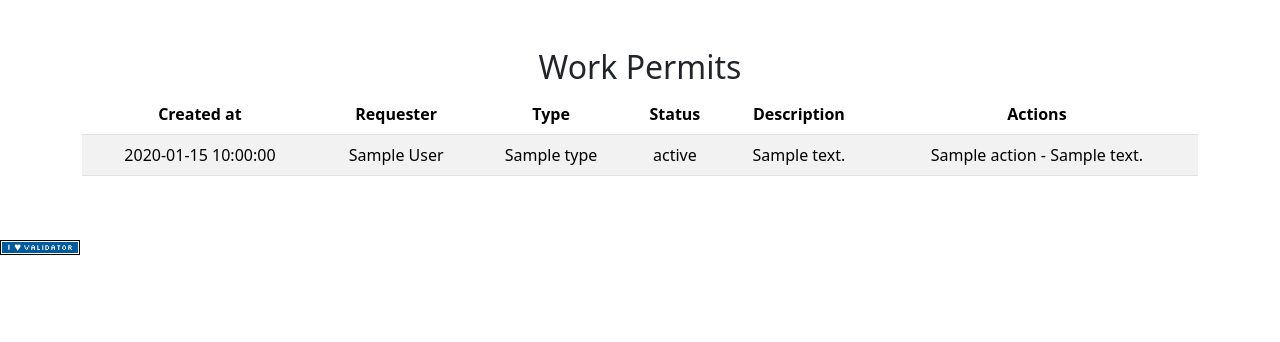
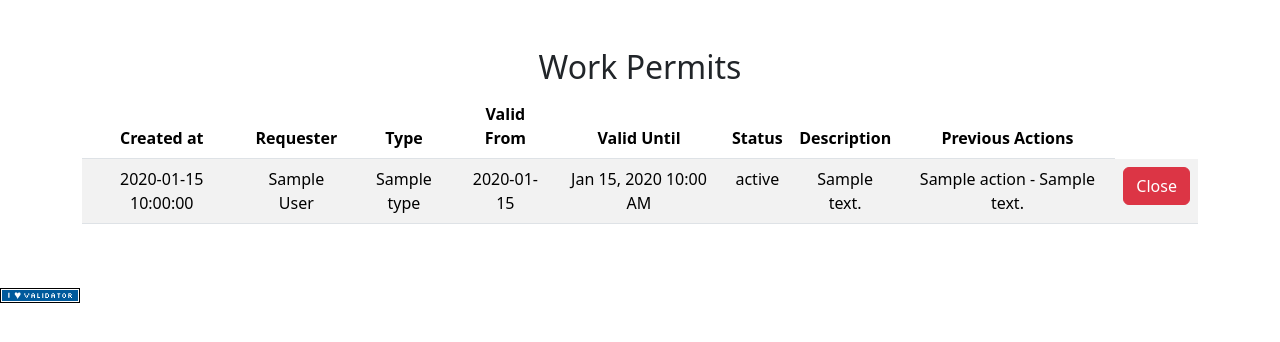
Before and after one commit to 9reyJ/hse-permit-system, a Flask app: template templates/index.html in a window 1280 px wide. Shown: the part 76-418 px from the top of the page. Run offline with Flask 3, Linux system fonts and the light colour scheme; the visitor is signed in with stand-in values (Sample User, id 1); tables that the repository leaves empty hold one stand-in row (values such as "Sample post"); the template is opened without the code that fills it: most values are stand-ins (such as "Sample title", 1, 10 or a date in 2020).

Commit message:
Changed session[x] to session.get for to prevent KeyError if session is missing keys. Added if statements for each role to see only necessary information, review for ehs and close for requester, and nothing if permit is closed, approved or rejected. Added modal for each ehs permit review button onclick, with dynamic id's with jinja inside the id attr, along with textarea for comment/instructions and buttons for approve/reject.

```diff
--- a/templates/index.html
+++ b/templates/index.html
@@ -5,7 +5,7 @@
 {% endblock %}
 {% block main %}
 
-    {% if session["user_id"] %}
+    {% if session.get("user_id") %}
         <h2>Work Permits</h2>
         <table class="table table-striped table-hover">
 
@@ -14,9 +14,14 @@
                     <th scope="col">Created at</th>
                     <th scope="col">Requester</th>
                     <th scope="col">Type</th>
+                    <th scope="col">Valid From</th>
+                    <th scope="col">Valid Until</th>
                     <th scope="col">Status</th>
                     <th scope="col">Description</th>
-                    <th scope="col">Actions</th>
+                    <th scope="col">Previous Actions</th>
+                    {% if session["role"] == "ehs" %}
+                        <th scope="col">Action</th>
+                    {% endif %}
                 </tr>
             </thead>
             <tbody>
@@ -27,6 +32,8 @@
                             <td>{{ permit.created_at }}</td>
                             <td>{{ permit.requester.first_name }} {{ permit.requester.last_name }}</td>
                             <td>{{ permit.type }}</td>
+                            <td>{{ permit.valid_from.strftime("%b %d, %Y %I:%M %p") }}</td>
+                            <td>{{ permit.valid_until.strftime("%b %d, %Y %I:%M %p") }}</td>
                             <td>{{ permit.status }}</td>
                             <td>{{ permit.description}}</td>
                             <td>
@@ -34,6 +41,45 @@
                                     <div>{{ action.action }} - {{ action.comment }}</div>
                                 {% endfor %}
                             </td>
+                            {% if session["role"] == "requester" and permit.status != "closed" and permit.status != "approved" and permit.status != "rejected" %}
+                            <td>
+                                <form method="POST" action="{{ url_for('permit_action', id=permit.id) }}">
+                                    <button type="submit" value="close" name="close" class="btn btn-danger">Close</button>
+                                </form>
+                            </td>
+                            {% elif session["role"] == "ehs" and permit.status != "closed" and permit.status != "rejected" and permit.status != "approved" %}
+                                <td>
+                                    <button type="button" id="modalBtn" class="btn btn-danger" onclick="document.getElementById('modal-{{ permit.id }}').style.display='block'">Review</button>
+                                    <!--<form method="POST" action="{{ url_for('permit_action', id=permit.id) }}" method="post">
+                                        <button type="submit" value="reject" name="action" class="btn btn-warning">Reject</button>
+                                        <button type="submit" value="approve" name="action" class="btn btn-success">Approve</button>
+                                    </form>-->
+                                </td>
+                                <div id="modal-{{ permit.id }}" class="modal">
+                                    <div class="modal-content">
+                                        <span class="close" onclick="document.getElementById('modal-{{ permit.id }}').style.display='none'">&times;</span>
+                                        <p>Created at: {{ permit.created_at }}</p>
+                                        <p>Requester: {{ permit.requester.first_name }} {{ permit.requester.last_name }}</p>
+
+                                        <p>Type: {{ permit.type }}</p>
+
+                                        <p>Valid From: {{ permit.valid_from.strftime("%b %d, %Y %I:%M %p") }}</p>
+
+                                        <p>Valid Until: {{ permit.valid_until.strftime("%b %d, %Y %I:%M %p") }}</p>
+
+                                        <p>Status: {{ permit.status }}</p>
+
+                                        <p>Description: {{ permit.description}}</p>
+                                        <form action="{{ url_for('permit_action', id=permit.id) }}" method="post">
+                                            <label for="floatingTextarea">Comments</label>
+                                            <textarea class="form-control" name="comment" placeholder="EHS Instrucions" id="floatingTextarea"></textarea>
+
+                                            <button type="submit" value="reject" name="action" class="btn btn-warning">Reject</button>
+                                            <button type="submit" value="approve" name="action" class="btn btn-success">Approve</button>
+                                        </form>
+                                    </div>
+                                </div>
+                            {% endif %}
                         </tr>
                     {% endfor %}
                 {% endif %}
```
